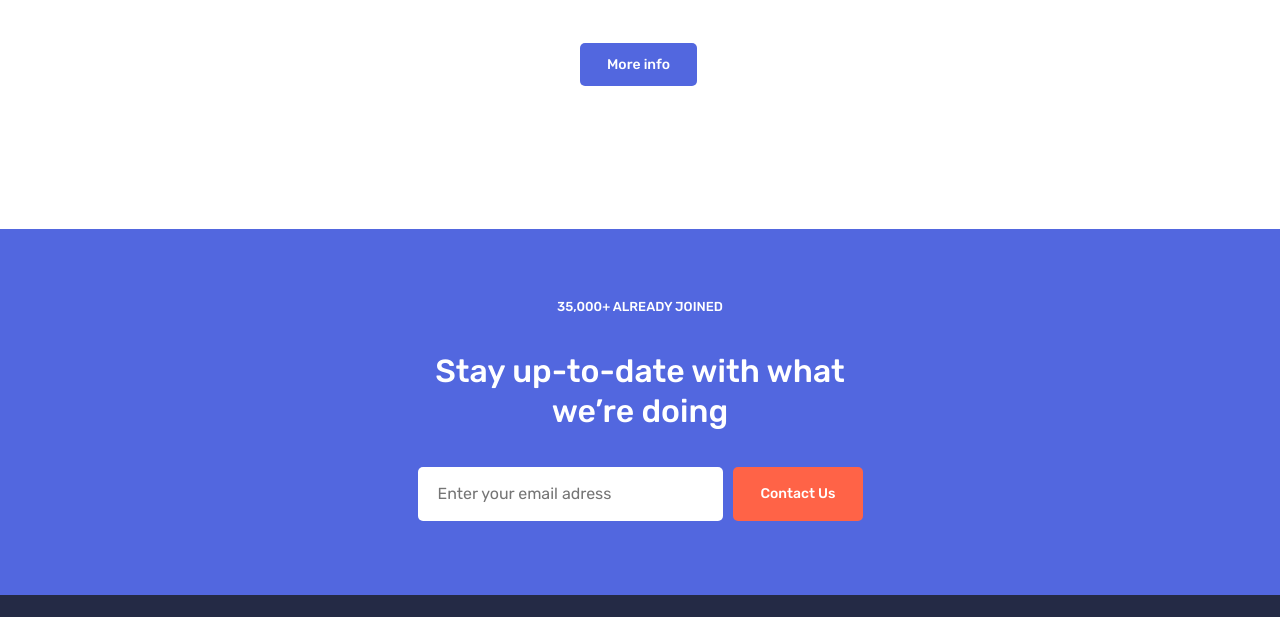
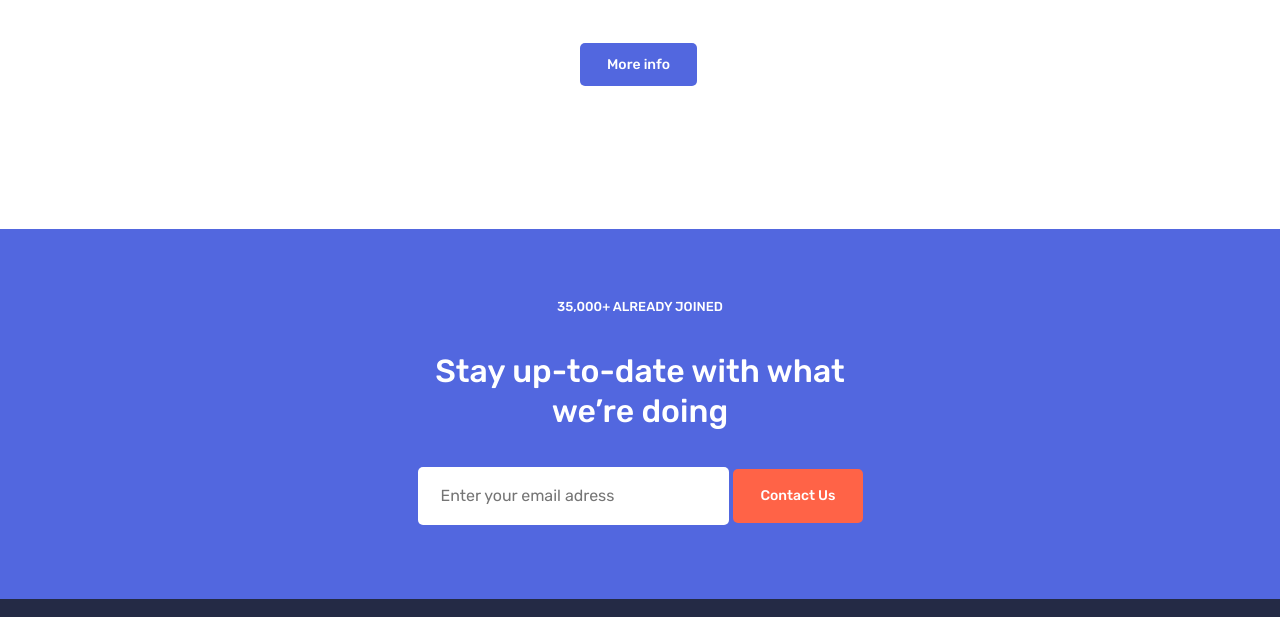
Before and after one commit to il735/Bookmark, a plain HTML site: page index.html in a window 1280 px wide. Shown: the part 2903-3520 px from the top of the page. Drawn offline with Linux system fonts and the light colour scheme.

Commit message:
WIP Channges in Blog side

```diff
--- a/css/styles.css
+++ b/css/styles.css
@@ -604,9 +604,14 @@ p{
 }
 
 .contacting{
-  border: none;
+  border: 3px solid transparent;
   border-radius: 5px;
-  padding: 18px 90px 18px 20px;
+  padding: 17px 90px 17px 20px;
+  outline: 0;
+  box-shadow: 0px 0px 0px 3px transparent;
+}
+.contacting:focus{
+  box-shadow: 0px 0px 0px 3px tomato;
 }
 
 .contact-btn{
--- a/index.html
+++ b/index.html
@@ -176,8 +176,8 @@
         <p>35,000+ ALREADY JOINED</p>
         <h3>Stay up-to-date with what we’re doing</h3>
 
-        <form class="contacting-form" action="https://echo.htmlacademy.ru" method="POST">
-          <input class="contacting" type="email" name="email" aria-label="Enter your email adress" placeholder="Enter your email adress" required>
+        <form class="contacting-form" action="https://echo.htmlacademy.ru" method="POST" autocomplete="off">
+          <input class="contacting" type="email" name="email" aria-label="Enter your email adress" placeholder="Enter your email adress" pattern="^([a-z0-9_\.-]+)@([\da-z\.-]+)\.([a-z\.]{2,6})$" required>
           <button class="contact-btn" type="submit">Contact Us</button>
         </form>
 
@@ -209,6 +209,7 @@
       <a href="https://facebook.com"><img src="img/facebook.svg" alt="facebook" width="24" height="24"></a>
       <a href="https://facebook.com"><img src="img/twitter.svg" alt="twitter" width="24" height="24"></a>
     </div>
+
   </footer>
 </body>
 </html>
```
